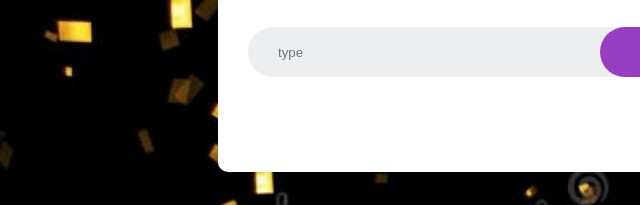
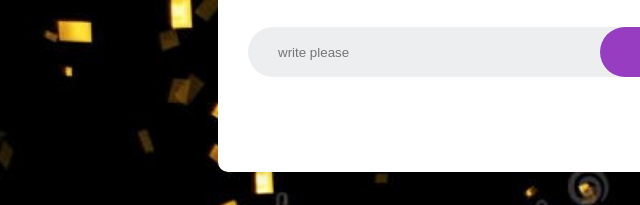
Before and after one commit to kumaresh-rgb/task4, a plain HTML site: page index.html in a window 1280 px wide. Shown: the part 190-395 px from the top of the page, 152-792 px from the left. Drawn offline with Linux system fonts and the light colour scheme.

Commit message:
Update index.html

```diff
--- a/index.html
+++ b/index.html
@@ -11,7 +11,7 @@
       <div class="to-do-list">
         <h1>Seamless TODO -List</h1>
         <div class="row">
-          <input id="input" type="text" placeholder="type" />
+          <input id="input" type="text" placeholder="write please" />
           <button id="btn" onclick="addtask()">Add </button>
         </div>
         <ul id="list-container">
```
